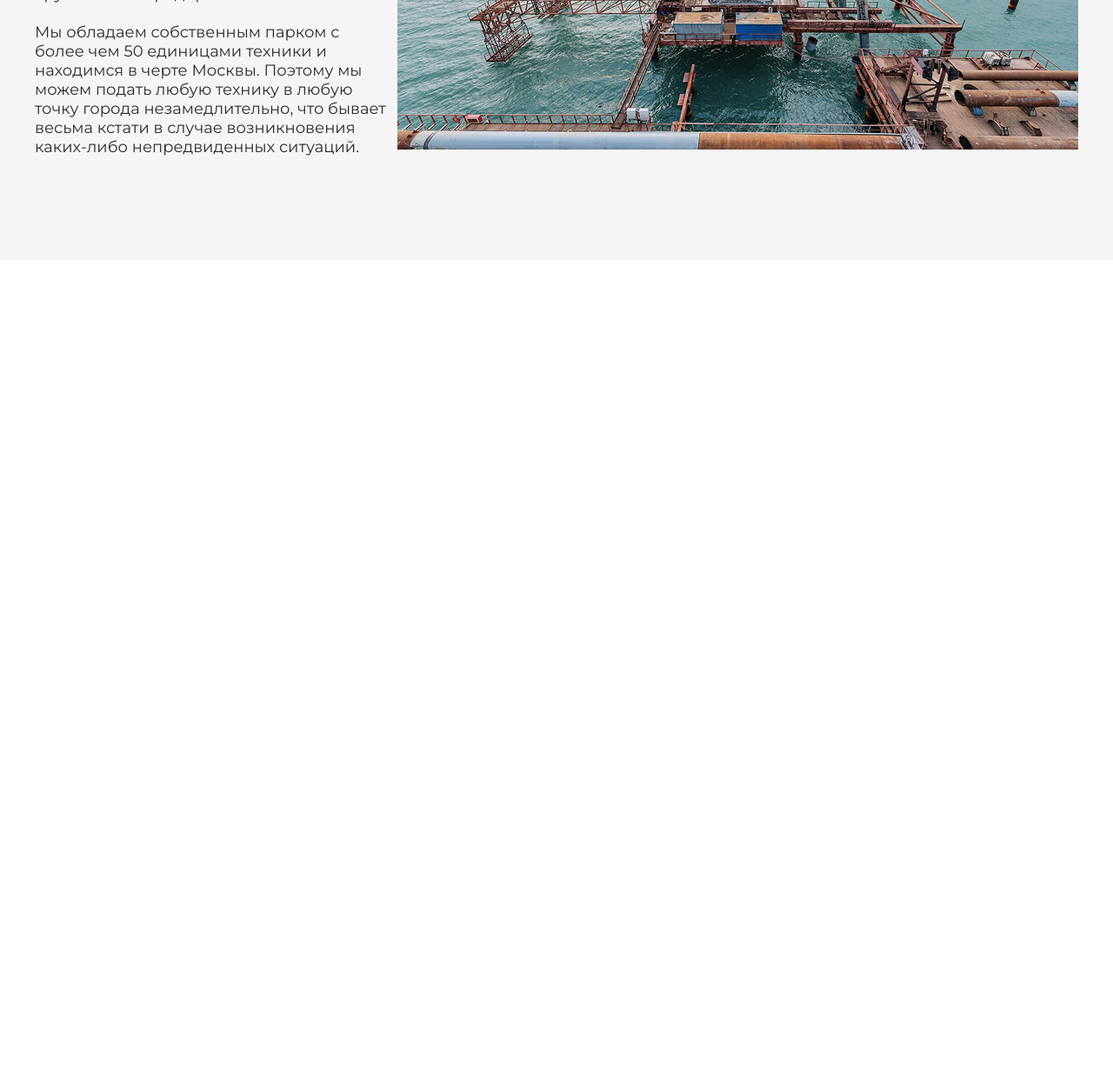
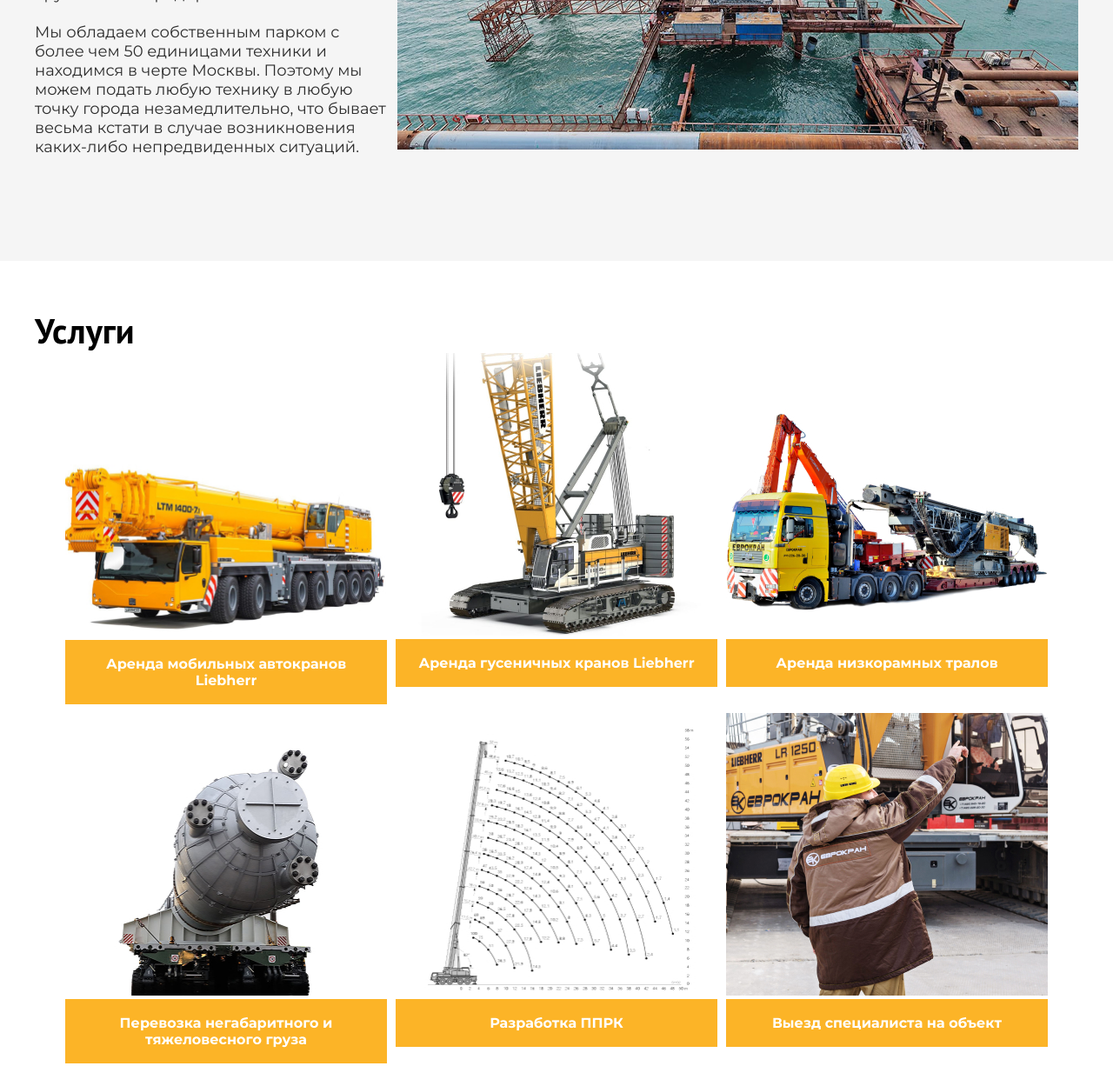
Before and after one commit to Julianioorio/GraProject, a website built with Vite: page index.html in a window 1280 px wide. Shown: the part 5697-6923 px from the top of the page at 87% size. Before the commit the page ends 5997 px from the top, so only its background shows below. Built offline with nearby package versions, Linux system fonts and the light colour scheme; files whose address does not match are found by name.

Commit message:
services-Prodo

```diff
--- a/SCSS/Home/Home.scss
+++ b/SCSS/Home/Home.scss
@@ -7,5 +7,6 @@
 @use "../Home/catalogEquipment.scss";
 @use "../Home/formOrder.scss";
 @use "../Home/info.scss";
+@use "../Home/services.scss";
 
 @use "../Home/productCard.scss"; // Стили для карточки товара
--- /dev/null
+++ b/SCSS/Home/services.scss
@@ -0,0 +1,41 @@
+.services {
+  padding-top: 54px;
+  padding-bottom: 104px;
+  h2 {
+    font-family: PT Sans;
+    font-weight: 700;
+    font-size: 40px;
+  }
+  .conServices {
+    display: flex;
+    flex-wrap: wrap;
+    gap: 10px;
+    justify-content: center;
+    div {
+      max-width: 370px;
+      flex-basis: 33%;
+    }
+    p {
+      background-color: #fcb427;
+      color: white;
+      text-align: center;
+      padding: 18px 21px;
+      font-family: Montserrat;
+      font-weight: 700;
+    }
+    img {
+      width: 100%;
+    }
+  }
+}
+@media all and (max-width: 1250px) {
+  .services h2 {
+    text-align: center;
+    margin-bottom: 30px;
+  }
+}
+@media all and (max-width: 768px) {
+  .services .conServices div {
+    flex-basis: auto;
+  }
+}
--- a/index.html
+++ b/index.html
@@ -331,6 +331,19 @@
             </div>
           </div>
         </section>
+        <section class="services">
+          <div class="container">
+            <h2>Услуги</h2>
+            <div class="conServices">
+              <div><img src="img/ser1.jpg" alt="Technique"><p>Аренда мобильных автокранов Liebherr</p></div>
+              <div><img src="img/ser2.jpg" alt="Technique"><p>Аренда гусеничных кранов Liebherr</p></div>
+              <div><img src="img/ser3.jpg" alt="Technique"><p>Аренда низкорамных тралов</p></div>
+              <div><img src="img/ser4.jpg" alt="Technique"><p>Перевозка негабаритного и тяжеловесного груза</p></div>
+              <div><img src="img/ser5.jpg" alt="Technique"><p>Разработка ППРК</p></div>
+              <div><img src="img/ser6.jpg" alt="Technique"><p>Выезд специалиста на объект</p></div>
+            </div>
+          </div>
+        </section>
       </main>
       <footer class="footer"></footer>
     </div>
```
Also changed, not shown: img/ser1.jpg (added), img/ser2.jpg (added), img/ser3.jpg (added), img/ser4.jpg (added), img/ser5.jpg (added), img/ser6.jpg (added).
